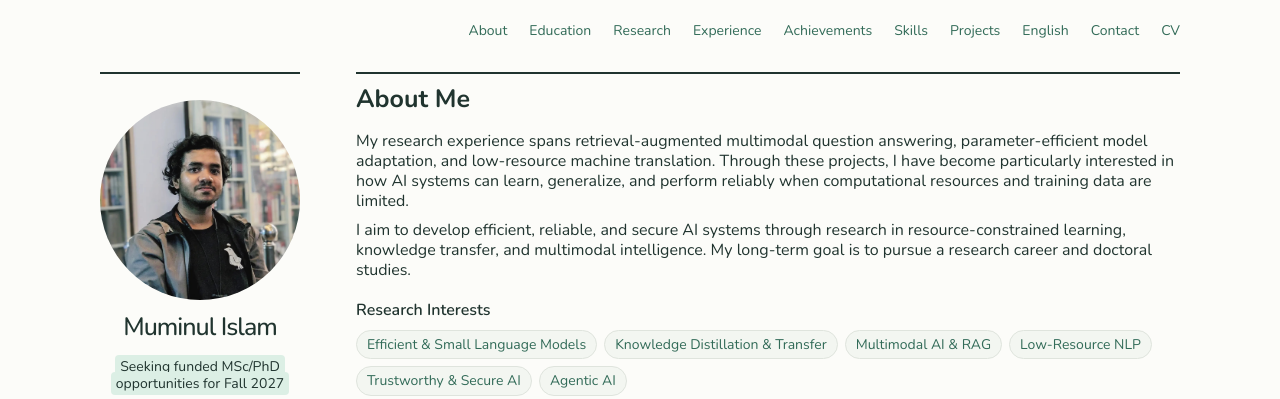
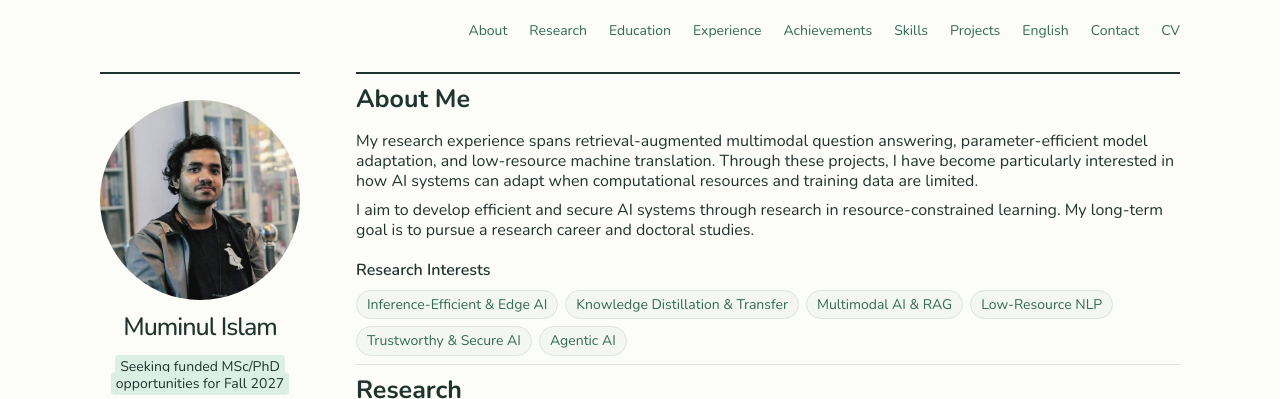
Before and after one commit to mijami/mijami.github.io, a plain HTML site: page index.html in a window 1280 px wide. Shown: the top 399 px of the page. Drawn offline with nearby package versions, Linux system fonts and the light colour scheme.

Commit message:
Update index.html

```diff
--- a/index.html
+++ b/index.html
@@ -34,8 +34,8 @@
         <button id="menuBtn" class="menu-btn" type="button" aria-label="Toggle navigation menu" aria-expanded="false">☰</button>
         <nav id="nav" class="nav-links" aria-label="Main navigation">
           <a href="#about">About</a>
+          <a href="#research">Research</a>
           <a href="#education">Education</a>
-          <a href="#research">Research</a>
           <a href="#experience">Experience</a>
           <a href="#achievements">Achievements</a>
           <a href="#skills">Skills</a>
@@ -82,17 +82,17 @@
   question answering, parameter-efficient model adaptation,
   and low-resource machine translation. Through these projects,
   I have become particularly interested in how AI systems can
-  learn, generalize, and perform reliably when computational
+  adapt when computational
   resources and training data are limited.
 </p>
 
 <p>
-  I aim to develop efficient, reliable, and secure AI systems through research in resource-constrained learning, knowledge transfer, and multimodal intelligence. My long-term goal is to pursue a research career and doctoral studies.
+  I aim to develop efficient and secure AI systems through research in resource-constrained learning. My long-term goal is to pursue a research career and doctoral studies.
 </p>
 
 <h3>Research Interests</h3>
 <div class="chips" aria-label="Research interests">
-  <span>Efficient &amp; Small Language Models</span>
+  <span>Inference-Efficient &amp; Edge AI</span>
   <span>Knowledge Distillation &amp; Transfer</span>
   <span>Multimodal AI &amp; RAG</span>
   <span>Low-Resource NLP</span>
```
